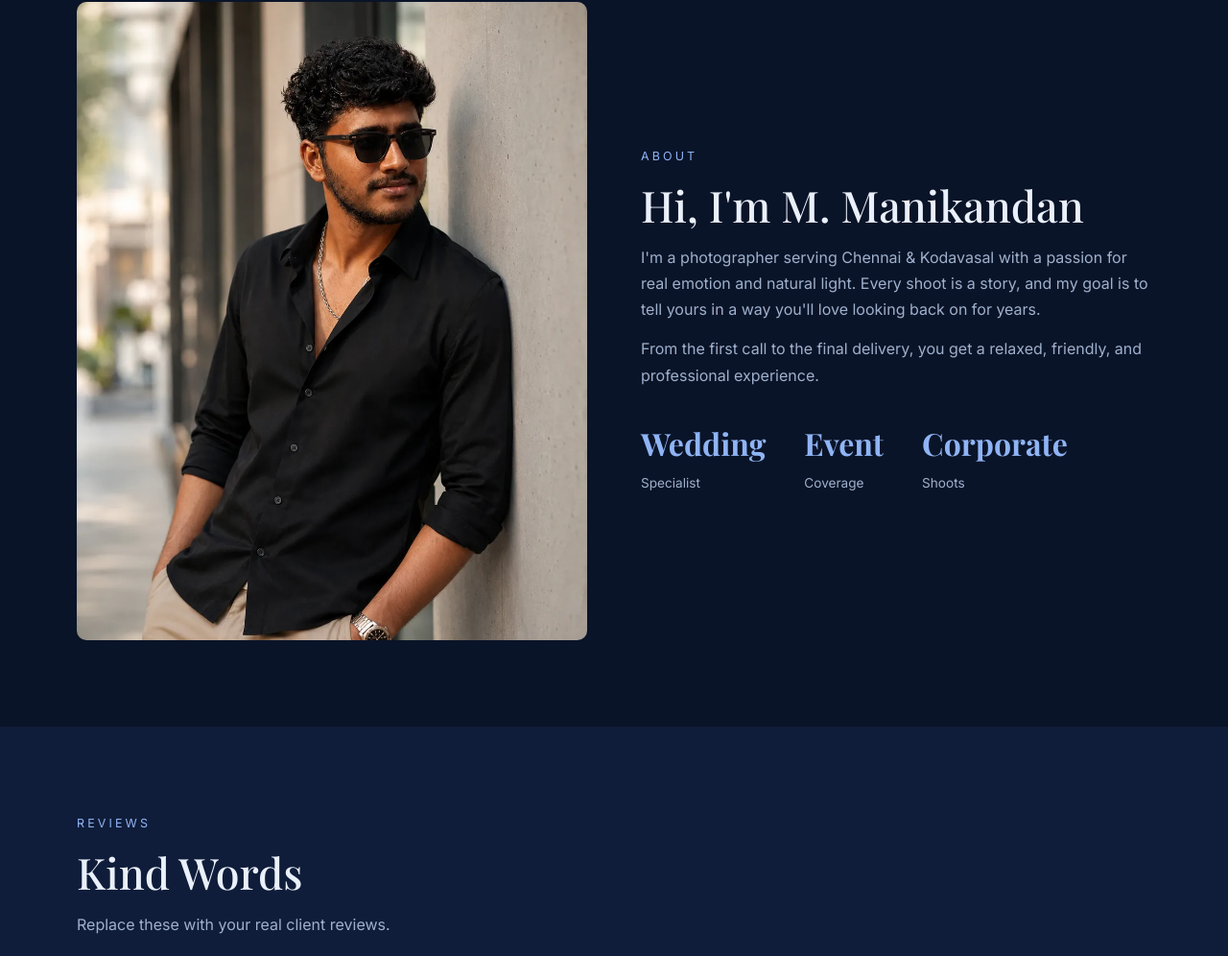
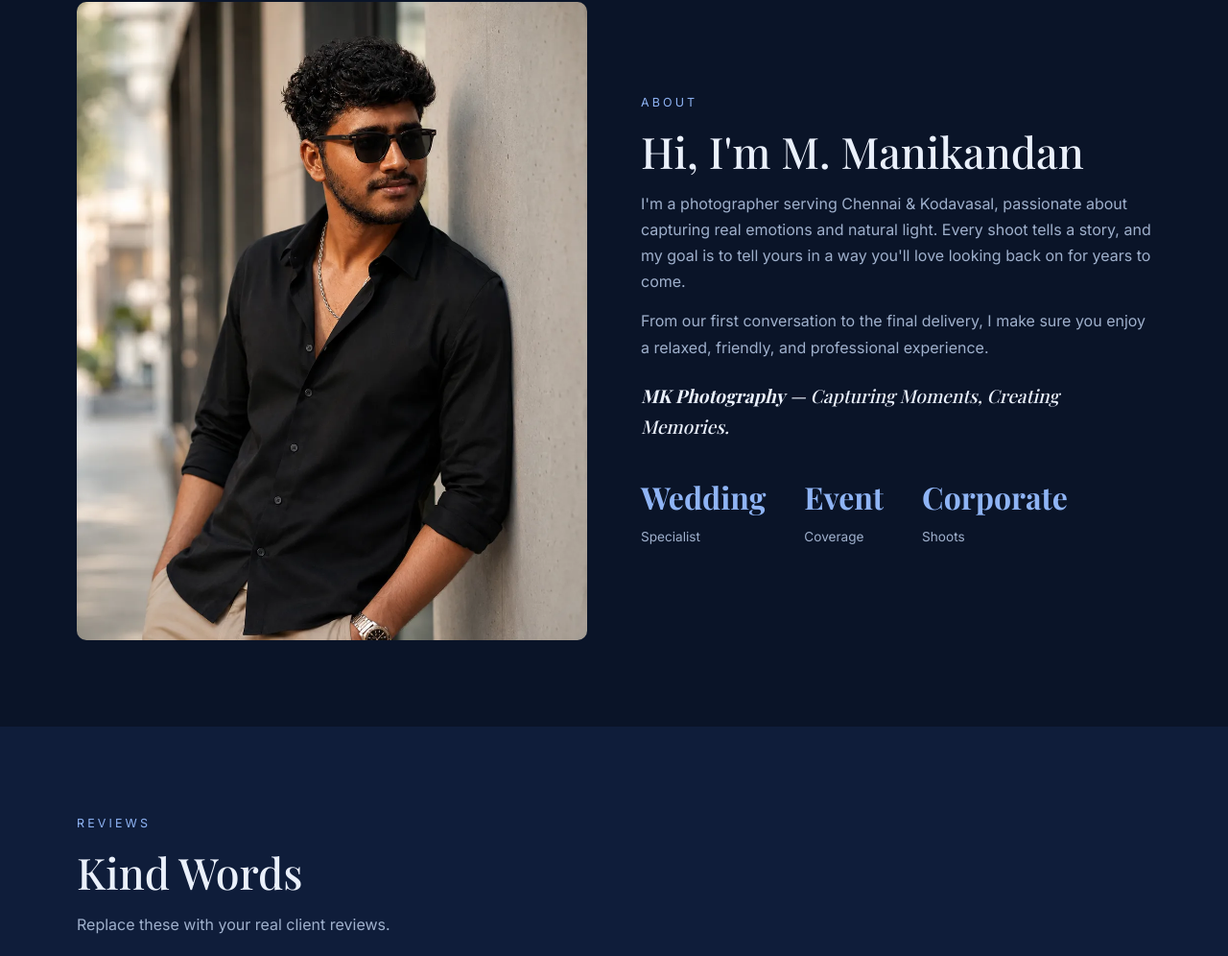
Before and after one commit to dreamframephotography/MK-Photography, a plain HTML site: page index.html in a window 1280 px wide. Shown: the part 2220-3216 px from the top of the page at 96% size. Drawn offline with nearby package versions, Linux system fonts and the light colour scheme; no server answers.

Commit message:
Update index.html

```diff
--- a/index.html
+++ b/index.html
@@ -219,8 +219,9 @@
     <div>
       <p class="eyebrow">About</p>
       <h2 class="section-title">Hi, I'm M. Manikandan</h2>
-      <p style="color:var(--muted);margin-bottom:14px">I'm a photographer serving Chennai &amp; Kodavasal with a passion for real emotion and natural light. Every shoot is a story, and my goal is to tell yours in a way you'll love looking back on for years.</p>
-      <p style="color:var(--muted)">From the first call to the final delivery, you get a relaxed, friendly, and professional experience.</p>
+      <p style="color:var(--muted);margin-bottom:14px">I'm a photographer serving Chennai &amp; Kodavasal, passionate about capturing real emotions and natural light. Every shoot tells a story, and my goal is to tell yours in a way you'll love looking back on for years to come.</p>
+      <p style="color:var(--muted);margin-bottom:14px">From our first conversation to the final delivery, I make sure you enjoy a relaxed, friendly, and professional experience.</p>
+      <p style="color:var(--text);font-family:'Playfair Display',serif;font-size:1.2rem;font-style:italic;margin-top:20px"><strong style="font-weight:600">MK Photography</strong> — Capturing Moments, Creating Memories.</p>
       <div class="stats">
         <div><strong>Wedding</strong><span>Specialist</span></div>
         <div><strong>Event</strong><span>Coverage</span></div>
```
